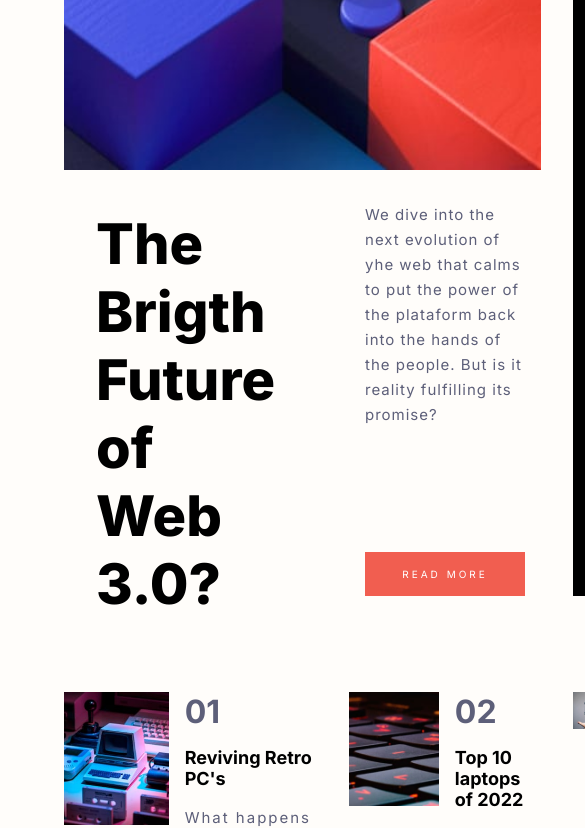
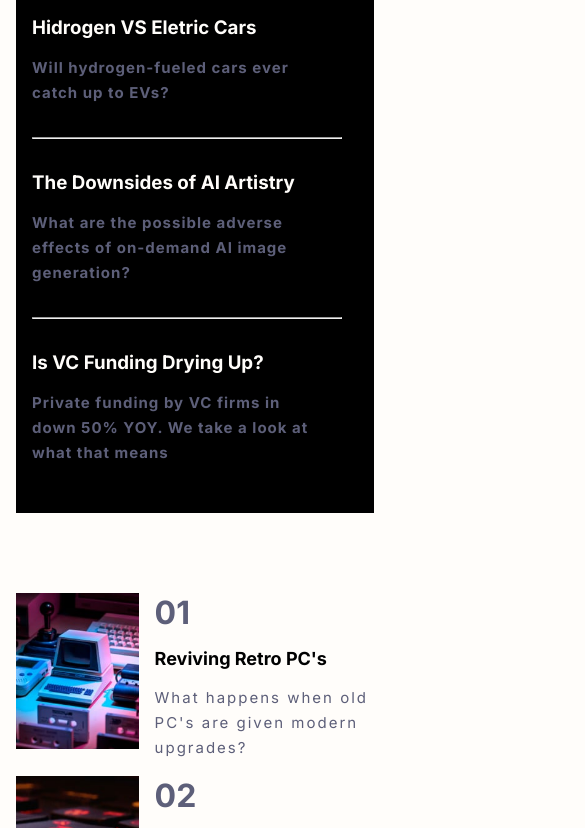
Before and after one commit to Leandro-Frota/new-homepage-main, a plain HTML site: page index.html in a window 390 px wide. Shown: the part 748-1576 px from the top of the page, 585 px wide, since content can reach past the window. Drawn offline with Linux system fonts and the light colour scheme.

Commit message:
incluído responsividade para todas as telas

```diff
--- a/assets/style.css
+++ b/assets/style.css
@@ -26,7 +26,7 @@
 }
 
 body{
-    /* height: 100vh; */
+    height: 100vh;
     width: 100vw;
     display: flex;
     justify-content: center;
@@ -257,6 +257,17 @@ body{
 
 
 @media (max-width: 1000px) {
+    body{
+        padding: 1rem;
+    }
+
+    .container{
+        display: flex;
+        flex-direction: column;
+        gap: 1rem;
+
+    }
+
     .nav_item{
         display: none;
     }
@@ -264,4 +275,15 @@ body{
     .nav_item_icon_burguer{
         display: block;
     }
+
+    .main_text_title, .main_text_second{
+        padding: 0;
+    }
+
+    .main_text_title  h1{
+
+        font-size: 2.5rem;
+        padding: 0rem;
+
+    }
 }
```
